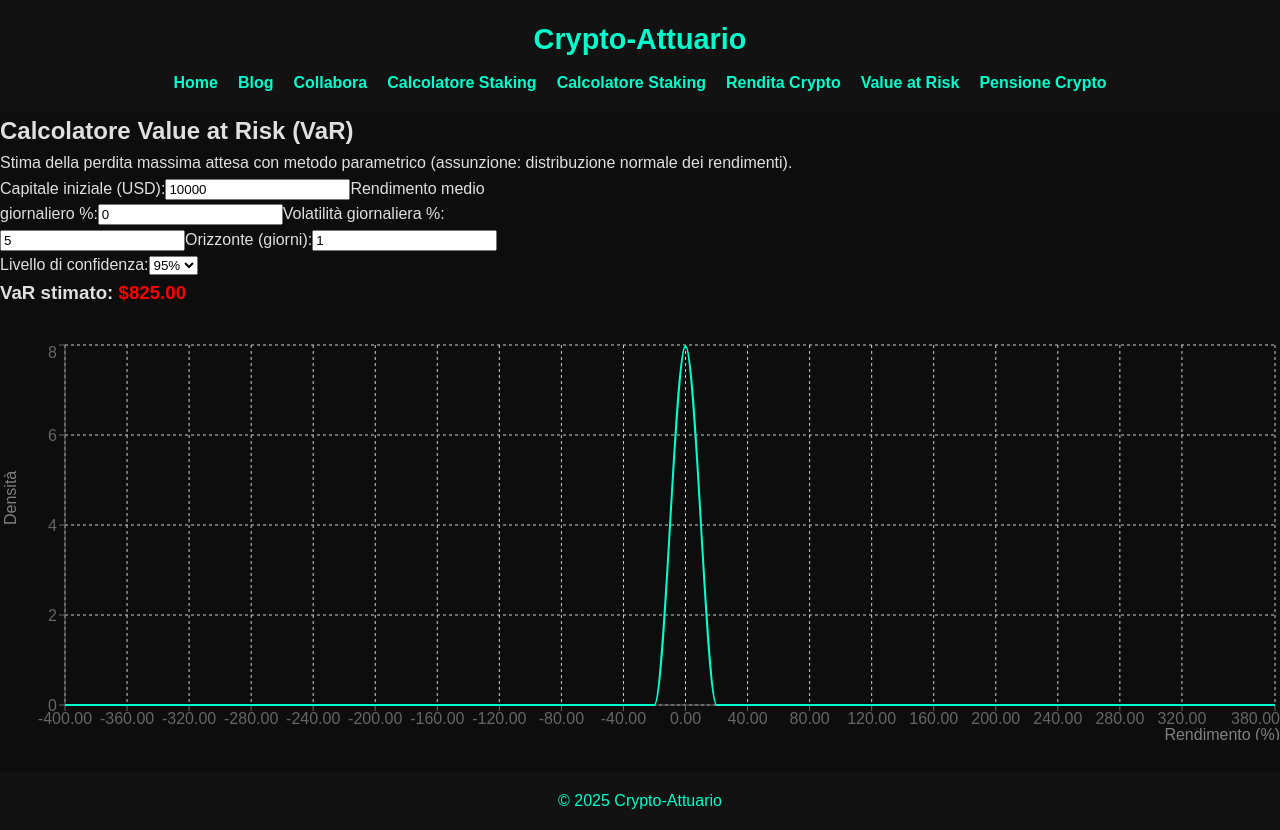
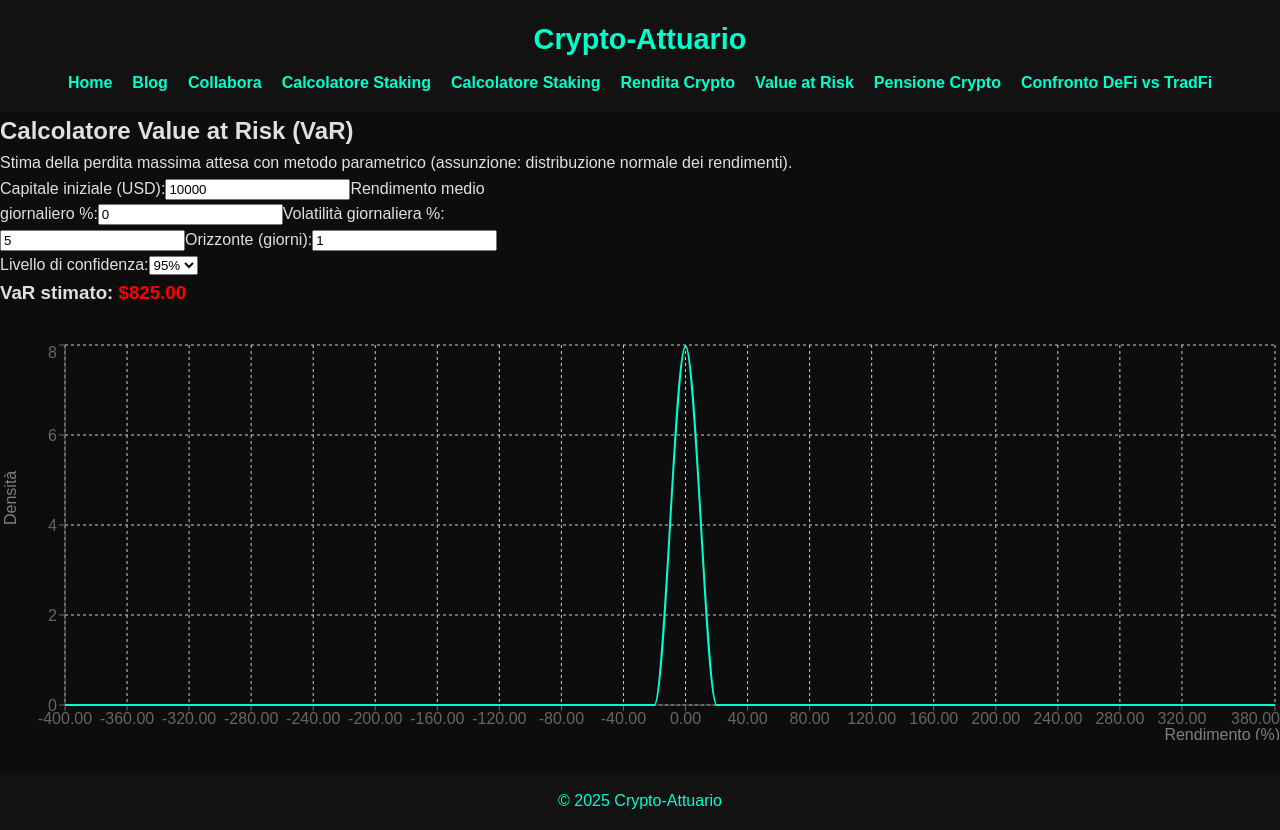
Before and after one commit to pietroscik/crypto-attuario, a Next.js app: page /var in a window 1280 px wide. Built offline with nearby package versions, Linux system fonts and the light colour scheme.

Commit message:
Update Layout.js

```diff
--- a/components/Layout.js
+++ b/components/Layout.js
@@ -13,6 +13,7 @@ export default function Layout({ children }) {
           <a href="/rendita">Rendita Crypto</a>
           <a href="/var">Value at Risk</a>
           <a href="/pensione">Pensione Crypto</a>
+          <a href="/confronto">Confronto DeFi vs TradFi</a>
         </nav>
       </header>
 
```
